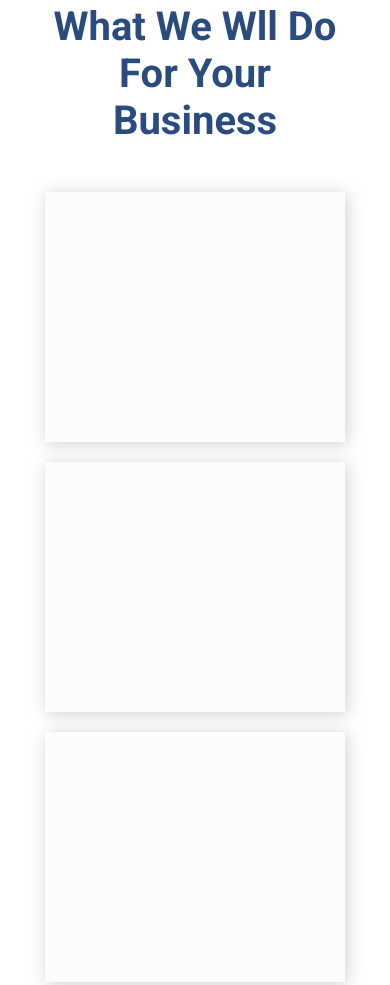
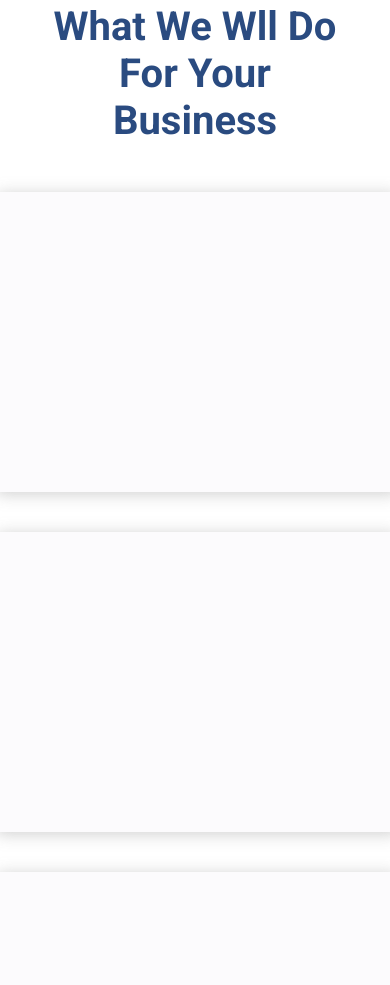
Before and after one commit to ubongabasi-u/zuri-design-starter, a plain HTML site: page index.html in a window 390 px wide. Shown: the part 734-1719 px from the top of the page. Drawn offline with Linux system fonts and the light colour scheme.

Commit message:
updated css

```diff
--- a/styles.css
+++ b/styles.css
@@ -183,7 +183,7 @@ div.business-cards {
 div.card1 {
     padding: 10px 25px;
     width: 300px;
-    height: 250px;
+    height: 270px;
     background: #FCFBFD;
     box-shadow: 2px 2px 15px 0 rgb(135 135 135 / 40%);
 }
@@ -194,7 +194,8 @@ div.card1 {
     }
 
     div.business-cards {
-        display: block;
+        display: flex;
+        flex-direction: column;
 
     }
 
@@ -203,6 +204,8 @@ div.card1 {
     }
 
     div.card1 {
+        width: 400px;
+        height: 300px;
         margin-bottom: 20px;
     }
 }
```
